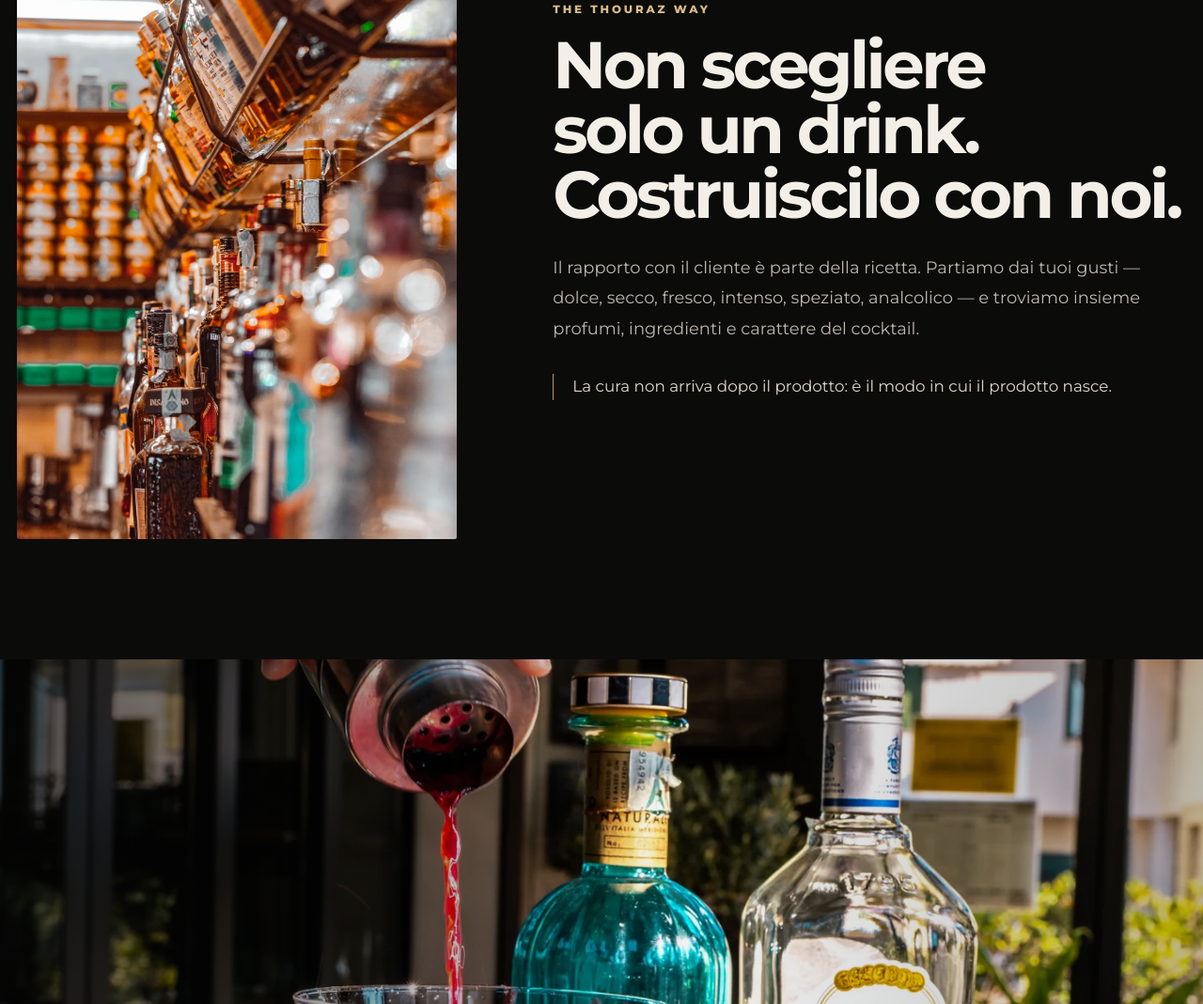
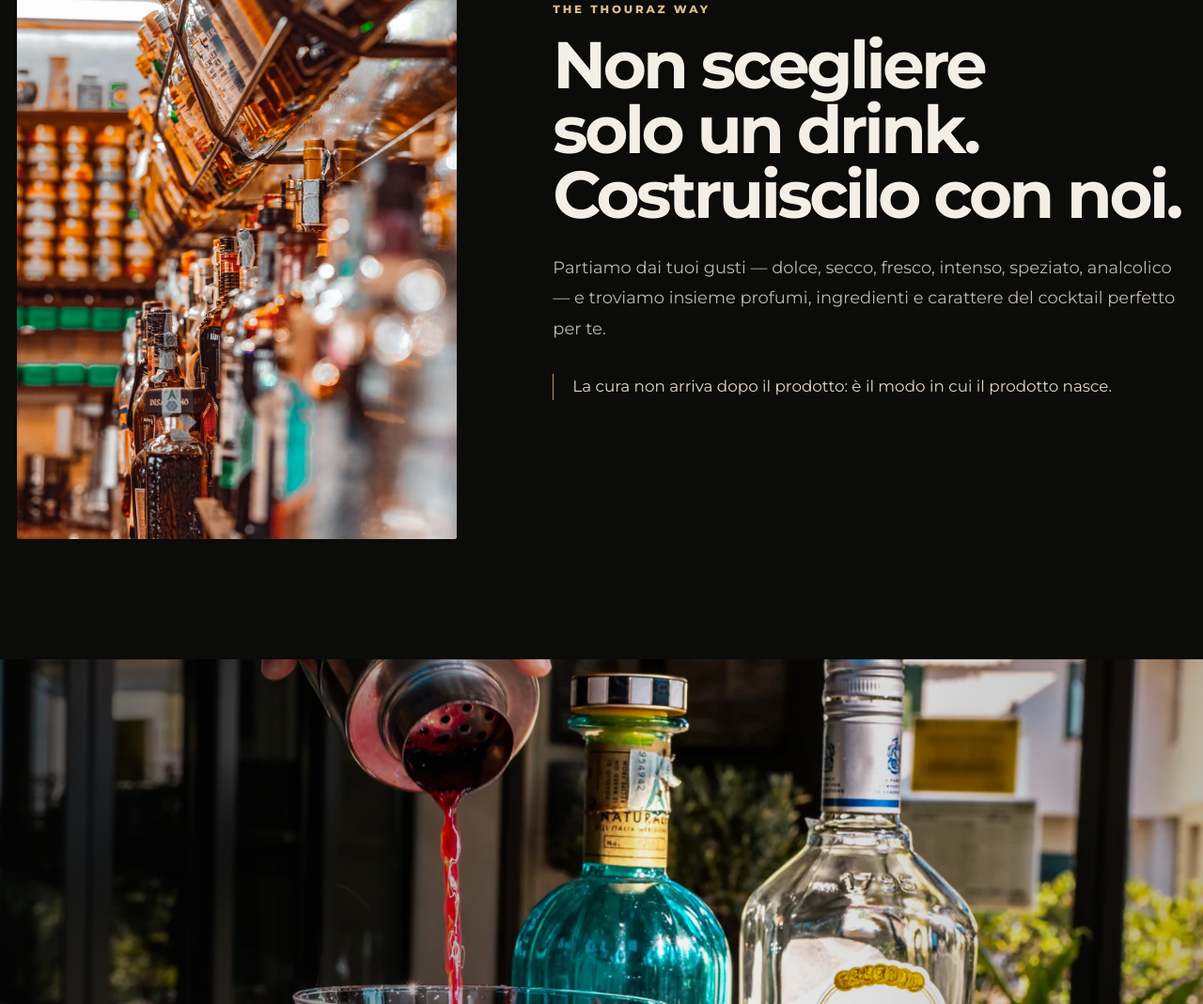
Before and after one commit to MethosIT/MethosIT, an Astro site: page /home in a window 1280 px wide. Shown: the part 1120-2189 px from the top of the page at 94% size. Built offline with nearby package versions, Linux system fonts and the light colour scheme; Astro itself is replaced by a stand-in of ours.

Commit message:
Update personalised cocktail copy

```diff
--- a/src/components/SiteHome.astro
+++ b/src/components/SiteHome.astro
@@ -26,7 +26,7 @@ const copy = isIt
       experienceEyebrow: "THE THOURAZ WAY",
       experienceTitle: "Non scegliere solo un drink. Costruiscilo con noi.",
       experienceText:
-        "Il rapporto con il cliente è parte della ricetta. Partiamo dai tuoi gusti — dolce, secco, fresco, intenso, speziato, analcolico — e troviamo insieme profumi, ingredienti e carattere del cocktail.",
+        "Partiamo dai tuoi gusti — dolce, secco, fresco, intenso, speziato, analcolico — e troviamo insieme profumi, ingredienti e carattere del cocktail perfetto per te.",
       experienceQuote:
         "La cura non arriva dopo il prodotto: è il modo in cui il prodotto nasce.",
       gelatoEyebrow: "GELATERIA ARTIGIANALE",
```
